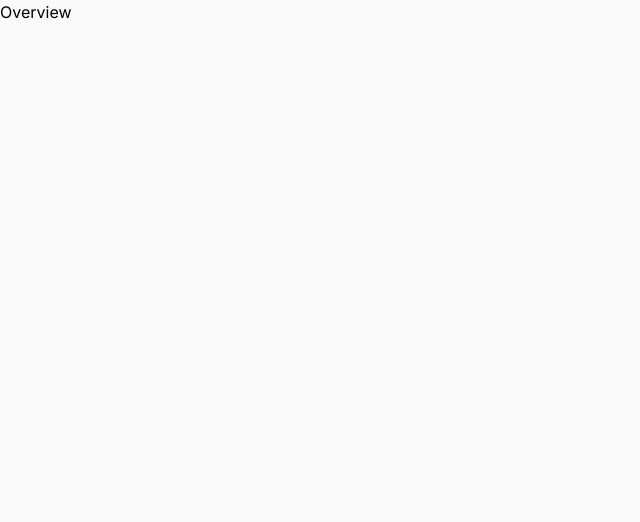
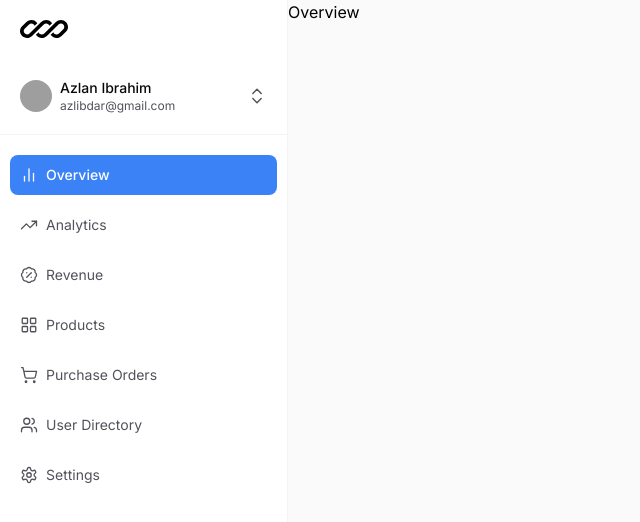
Before and after one commit to azlibdar/loremboard, a React (Vite) app: page / in a window 1280 px wide. Shown: the top 522 px of the page, without its empty margins (0-640 px from the left). Built offline with nearby package versions, Linux system fonts and the light colour scheme; grey boxes are pictures that could not be loaded.

Commit message:
add sidebar component and navigation links

```diff
--- a/src/App.tsx
+++ b/src/App.tsx
@@ -1,8 +1,10 @@
 import { Outlet } from "react-router-dom";
+import Sidebar from "./components/layout/Sidebar";
 
 const App = () => {
   return (
     <div className="w-full h-screen overflow-hidden flex">
+      <Sidebar />
       <main className="w-full flex flex-col overflow-y-auto">
         <Outlet />
       </main>
--- /dev/null
+++ b/src/components/layout/Sidebar.tsx
@@ -0,0 +1,52 @@
+import { NavLink } from "react-router-dom";
+import LogoLight from "../../assets/logo-mark-light.svg";
+import { navLinks } from "../../constants";
+import { BadgePercent, BarChart2, ChevronsUpDownIcon, LayoutGrid, Settings, ShoppingCart, TrendingUp, Users } from "lucide-react";
+
+const Sidebar = () => {
+  // Function to get the icon based on the icon name
+  const getIcon = (iconName: string) => {
+    if (iconName === "BarChart2") return <BarChart2 size={18} strokeWidth={1.75} />;
+    if (iconName === "LayoutGrid") return <LayoutGrid size={18} strokeWidth={1.75} />;
+    if (iconName === "Users") return <Users size={18} strokeWidth={1.75} />;
+    if (iconName === "BadgePercentage") return <BadgePercent size={18} strokeWidth={1.75} />;
+    if (iconName === "ShoppingCart") return <ShoppingCart size={18} strokeWidth={1.75} />;
+    if (iconName === "TrendingUp") return <TrendingUp size={18} strokeWidth={1.75} />;
+    if (iconName === "Settings") return <Settings size={18} strokeWidth={1.75} />;
+  };
+
+  return (
+    <aside className="w-72 min-w-72 flex flex-col bg-white border-r border-zinc-100">
+      <div className="p-5 flex items-center justify-between">
+        <img src={LogoLight} alt="logo" className="w-12 min-w-12" />
+      </div>
+      <div className="p-2.5 border-b border-zinc-100">
+        <button className="w-full p-2.5 flex items-center justify-between rounded-lg transition hover:bg-zinc-100">
+          <div className="flex items-center gap-2">
+            <img
+              src="https://avatars.githubusercontent.com/u/121456353?v=4"
+              alt="avatar"
+              className="w-8 min-w-8 aspect-square rounded-full"
+            />
+            <div className="text-left">
+              <h3 className="text-sm font-medium text-zinc-950">Azlan Ibrahim</h3>
+              <p className="text-xs text-zinc-600">azlibdar@gmail.com</p>
+            </div>
+          </div>
+          <ChevronsUpDownIcon size={20} strokeWidth={1.75} className="text-zinc-600" />
+        </button>
+      </div>
+      <div className="h-full flex gap-2.5 flex-col overflow-y-auto px-2.5 py-5">
+        {navLinks.map((link) => (
+          // nav-link class in index.css
+          <NavLink key={link.to} to={link.to} className="nav-link">
+            <span className="center-everything">{getIcon(link.icon)}</span>
+            {link.title}
+          </NavLink>
+        ))}
+      </div>
+    </aside>
+  );
+};
+
+export default Sidebar;
--- /dev/null
+++ b/src/constants/index.ts
@@ -0,0 +1 @@
+export * from "./navLinks";
--- /dev/null
+++ b/src/constants/navLinks.ts
@@ -0,0 +1,37 @@
+export const navLinks = [
+  {
+    title: "Overview",
+    to: "/",
+    icon: "BarChart2",
+  },
+  {
+    title: "Analytics",
+    to: "/analytics",
+    icon: "TrendingUp",
+  },
+  {
+    title: "Revenue",
+    to: "/sales",
+    icon: "BadgePercentage",
+  },
+  {
+    title: "Products",
+    to: "/products",
+    icon: "LayoutGrid",
+  },
+  {
+    title: "Purchase Orders",
+    to: "/orders",
+    icon: "ShoppingCart",
+  },
+  {
+    title: "User Directory",
+    to: "/users",
+    icon: "Users",
+  },
+  {
+    title: "Settings",
+    to: "/settings",
+    icon: "Settings",
+  },
+];
--- a/src/index.css
+++ b/src/index.css
@@ -14,3 +14,15 @@
 body {
   @apply bg-zinc-50 dark:bg-zinc-950;
 }
+
+.center-everything {
+  @apply flex items-center justify-center;
+}
+
+.nav-link {
+  @apply p-2.5 text-sm text-zinc-600 transition flex items-center gap-2 rounded-lg hover:bg-zinc-100;
+}
+
+.nav-link.active {
+  @apply bg-blue-500 text-white dark:bg-zinc-900 font-medium;
+}
```
Also changed, not shown: src/assets/logo-mark-dark.svg (added), src/assets/logo-mark-light.svg (added).
